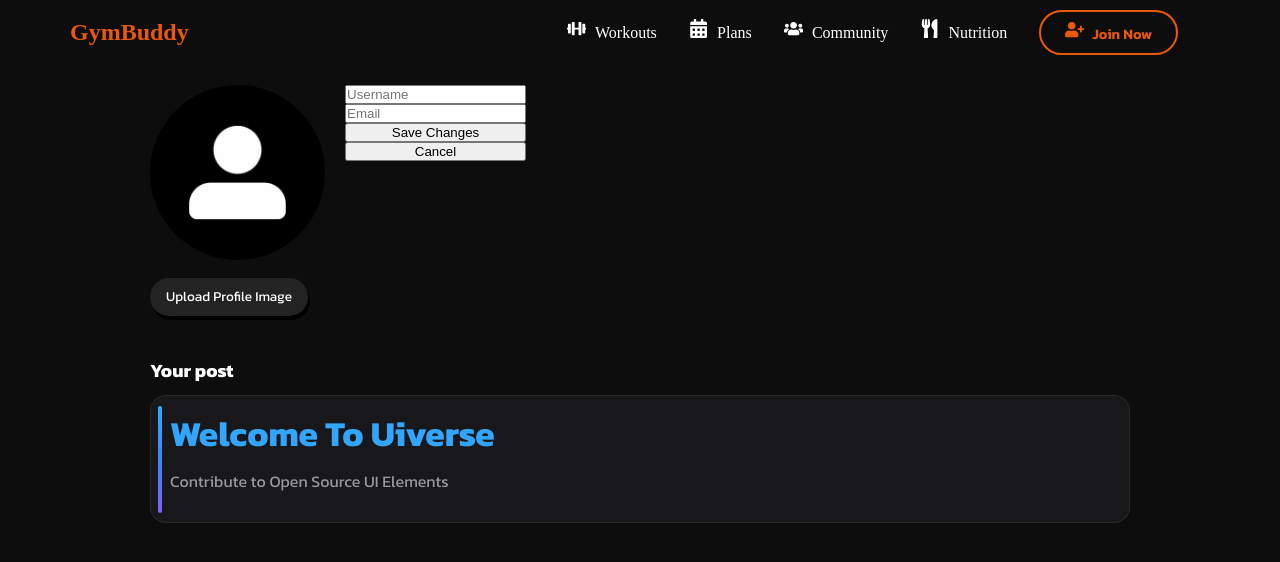
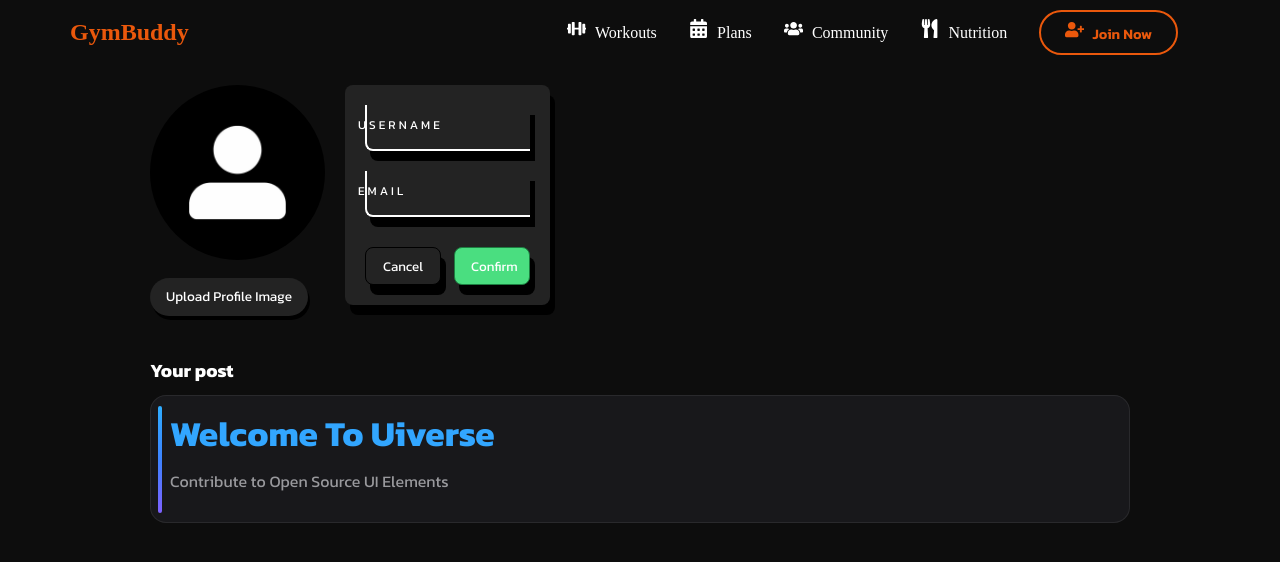
Before and after one commit to Best0129/Client-side-Project, a Next.js app: page /profile in a window 1280 px wide. Both pictures are taken after a click on the button "Edit Profile". Shown: the top 562 px of the page. Built offline with nearby package versions, Linux system fonts and the light colour scheme; a web font is replaced by a local one.

Commit message:
can get data

```diff
--- /dev/null
+++ b/app/api/getuser/route.js
@@ -0,0 +1,39 @@
+import { PrismaClient } from '@prisma/client';
+
+const prisma = new PrismaClient();
+
+export async function GET(req) {
+    const { searchParams } = new URL(req.url);
+    const email = searchParams.get('email');
+
+    if (!email) {
+        return new Response(JSON.stringify({ message: 'Email is required' }), {
+            status: 400,
+            headers: { 'Content-Type': 'application/json' },
+        });
+    }
+
+    try {
+        const user = await prisma.user.findUnique({
+            where: { email },
+        });
+
+        if (!user) {
+            return new Response(JSON.stringify({ message: 'User  not found' }), {
+                status: 404,
+                headers: { 'Content-Type': 'application/json' },
+            });
+        }
+
+        return new Response(JSON.stringify({ username: user.username }), {
+            status: 200,
+            headers: { 'Content-Type': 'application/json' },
+        });
+    } catch (error) {
+        console.error(error);
+        return new Response(JSON.stringify({ message: 'Internal Server Error' }), {
+            status: 500,
+            headers: { 'Content-Type': 'application/json' },
+        });
+    }
+}
--- a/app/api/login/route.js
+++ b/app/api/login/route.js
@@ -54,14 +54,13 @@ export async function POST(req) {
       user: {
         username: user.username,
         email: user.email,
-        // Add any other fields you want to return
       }
     }), {
       status: 200,
       headers: { 'Content-Type': 'application/json' },
     });
   } catch (error) {
-    console.error(error);
+    console.error('Error during login:', error);
     return new Response(JSON.stringify({ message: 'Internal Server Error' }), {
       status: 500,
       headers: { 'Content-Type': 'application/json' },
--- a/app/api/update/route.js
+++ b/app/api/update/route.js
@@ -21,7 +21,7 @@
         // Initialize an object to hold the data to be updated
         const updateData = {};
 
-            // Check if the new username is different from the current username
+        // Check if the new username is provided and different from the current username
         if (newUsername && newUsername !== username) {
             // Check if the new username already exists
             const usernameExists = await prisma.user.findUnique({
@@ -29,14 +29,14 @@
             });
 
             if (usernameExists) {
-                    return NextResponse.json({ error: 'New username already exists' }, { status: 400 });
+                return NextResponse.json({ error: 'Username already exists' }, { status: 400 });
             }
 
             // If valid, add to updateData
             updateData.username = newUsername;
         }
 
-            // Check if the new email is different from the current email
+        // Check if the new email is provided and different from the current email
         if (newEmail && newEmail !== email) {
             // Check if the new email already exists
             const emailExists = await prisma.user.findUnique({
--- a/app/profile/Profile.module.css
+++ b/app/profile/Profile.module.css
@@ -16,7 +16,9 @@
 .userContent {
   display: flex;
   flex-direction: column;
-    padding: 0 20px;}
+  padding: 0 20px;
+  width: 25%;
+}
 
 .userContent h1 {
   font-size: 2.5rem;
@@ -30,6 +32,10 @@
 .userContent form {
   display: flex;
   flex-direction: column;
+  background-color: rgba(35, 35, 35);
+  padding: 20px;
+  border-radius: 8px;
+  box-shadow: 5px 10px var(--black);
 }
 
 .iconProfile {
@@ -81,7 +87,6 @@
   background: #29292c;
   border-radius: 1rem;
   overflow: hidden;
-    font-family: 'Gill Sans', 'Gill Sans MT', Calibri, 'Trebuchet MS', sans-serif;
   font-size: 16px;
   --gradient: linear-gradient(to bottom, #2eadff, #3d83ff, #7e61ff);
   --color: #32a6ff
@@ -178,3 +183,131 @@
   font-size: 0.9rem;
   width: 75%;
 }
+
+.popup {
+  display: flex;
+  font-family: "Kanit", serif;
+  font-weight: 600;
+  font-style: normal;
+  transition: opacity 0.3s ease;
+  align-items: center;
+  margin-bottom: 10px;
+}
+
+.popup p {
+  color: #e50000;
+}
+
+.inputBox input {
+  font-family: "Kanit", serif;
+  font-weight: 400;
+  font-style: normal;
+  width: 100%;
+  padding: 10px;
+  outline: none;
+  border: none;
+  color: var(--white);
+  font-size: 1em;
+  background: transparent;
+  border-left: 2px solid var(--white);
+  border-bottom: 2px solid var(--white);
+  transition: 0.1s;
+  border-bottom-left-radius: 8px;
+  margin-bottom: 20px;
+  box-shadow: 5px 10px var(--black);
+}
+
+.inputBox span {
+  margin-top: 5px;
+  position: absolute;
+  left: 0;
+  transform: translateX(338px) translateY(-4px);
+  margin-left: 10px;
+  padding: 10px;
+  pointer-events: none;
+  font-size: 12px;
+  color: var(--white);
+  text-transform: uppercase;
+  transition: 0.5s;
+  letter-spacing: 3px;
+  border-radius: 8px;
+}
+
+.inputBox input:valid~span,
+.inputBox input:focus~span {
+  transform: translateX(553px) translateY(-15px);
+  font-size: 0.8em;
+  padding: 5px 10px;
+  background: var(--white);
+  letter-spacing: 0.2em;
+  color: var(--black);
+  border: 2px;
+}
+
+.inputBox input:valid,
+.inputBox input:focus {
+  border: 2px solid var(--white);
+  border-radius: 8px;
+}
+
+.confirmBtn,
+.cancelBtn {
+  font-family: "Kanit", serif;
+  font-weight: 400;
+  font-style: normal;
+  text-decoration: none;
+  background-color: rgb(74 222 128);
+  color: var(--white);
+  padding: 8px 16px;
+  width: 46%;
+  border-radius: 8px;
+  cursor: pointer;
+  border: 1px solid rgb(29, 126, 65);
+  box-shadow: 5px 10px var(--black);
+  z-index: 1;
+  position: relative;
+  transition: all 250ms;
+  overflow: hidden;
+  float: right;
+}
+
+.cancelBtn {
+  background-color: rgba(35, 35, 35);
+  border: 1px solid var(--black);
+  float: left;
+}
+
+.confirmBtn::before,
+.cancelBtn::before {
+  content: "";
+  position: absolute;
+  top: 0;
+  left: 0;
+  height: 100%;
+  width: 0;
+  border-radius: 8px;
+  background-color: rgb(29, 126, 65);
+  z-index: -1;
+  transition: all 250ms
+}
+
+.cancelBtn::before {
+  background-color: rgba(13, 13, 13);
+}
+
+.confirmBtn:hover,
+.cancelBtn:hover {
+  color: var(--white);
+}
+
+.confirmBtn:hover::before,
+.cancelBtn:hover::before {
+  width: 100%;
+}
+
+.ctaBtnContainer {
+  display: flex;
+  flex-direction: row;
+  justify-content: space-between;
+  margin-top: 10px;
+}
--- a/app/profile/page.js
+++ b/app/profile/page.js
@@ -2,7 +2,7 @@
 import { useState, useEffect } from 'react';
 import Image from 'next/image';
 import Navbar from '@/components/Navbar';
-import styles from './profile.module.css';
+import styles from './profile.module.css'
 
 export default function Profile() {
     const [username, setUsername] = useState('');
@@ -13,19 +13,19 @@ export default function Profile() {
     const [errorMessage, setErrorMessage] = useState(''); // State for error message
 
     useEffect(() => {
-        const storedUser  = localStorage.getItem('user');
-        const sessionUser  = sessionStorage.getItem('user');
+        const storedUser = localStorage.getItem('user');
+        const sessionUser = sessionStorage.getItem('user');
 
-        if (storedUser ) {
-            const user = JSON.parse(storedUser );
+        if (storedUser) {
+            const user = JSON.parse(storedUser);
             if (user && user.username) {
                 setUsername(user.username);
                 setEmail(user.email);
                 setNewUsername(user.username);
                 setNewEmail(user.email);
             }
-        } else if (sessionUser ) {
-            const user = JSON.parse(sessionUser );
+        } else if (sessionUser) {
+            const user = JSON.parse(sessionUser);
             if (user && user.username) {
                 setUsername(user.username);
                 setEmail(user.email);
@@ -43,8 +43,14 @@ export default function Profile() {
     const handleSubmit = async (e) => {
         e.preventDefault();
 
+        // Check if both newUsername and newEmail are empty
+        if (!newUsername && !newEmail) {
+            setErrorMessage('Please provide a new username or email to update.');
+            return;
+        }
+
         const response = await fetch('/api/update', {
-            method: 'PUT', // Ensure this is set to 'PUT'
+            method: 'PUT',
             headers: {
                 'Content-Type': 'application/json',
             },
@@ -57,16 +63,16 @@ export default function Profile() {
         });
 
         if (response.ok) {
-            const updatedUser  = await response.json();
-            setUsername(updatedUser .username);
-            setEmail(updatedUser .email);
+            const updatedUser = await response.json();
+            setUsername(updatedUser.username);
+            setEmail(updatedUser.email);
             setIsEditing(false);
             setErrorMessage(''); // Clear any previous error messages
 
             // Update local storage or session storage
             const userData = {
-                username: updatedUser .username,
-                email: updatedUser .email,
+                username: updatedUser.username,
+                email: updatedUser.email,
             };
 
             // Check if local storage has data
@@ -87,9 +93,7 @@ export default function Profile() {
             } catch {
                 errorData = { error: 'Failed to parse error response' }; // Fallback if parsing fails
             }
-
-            // Set the error message without logging to the console
-            setErrorMessage(errorData.error || 'An unknown error occurred'); // Set the error message
+            setErrorMessage(errorData.error || 'No changes made');
         }
     };
 
@@ -111,25 +115,38 @@ export default function Profile() {
                 </div>
 
                 <div className={styles.userContent}>
-                    {errorMessage && <p className={styles.error}>{errorMessage}</p>} {/* Display error message */}
                     {isEditing ? (
                         <form onSubmit={handleSubmit}>
+                            {errorMessage &&
+                                <div className={styles.popupOverlay}>
+                                    <div className={styles.popup}>
+                                        <p>
+                                            {errorMessage}</p>
+                                    </div>
+                                </div>}
+                            <div className={styles.inputBox}>
                                 <input
                                     type="text"
                                     value={newUsername}
                                     onChange={(e) => setNewUsername(e.target.value)}
-                                placeholder="Username"
                                     required
                                 />
+                                <span className={styles.user}>Username</span>
+                            </div>
+
+                            <div className={styles.inputBox}>
                                 <input
                                     type="email"
                                     value={newEmail}
                                     onChange={(e) => setNewEmail(e.target.value)}
-                                placeholder="Email"
                                     required
                                 />
-                            <button type="submit">Save Changes</button>
-                            <button type="button" onClick={() => { setIsEditing(false); setErrorMessage(''); }}>Cancel</button>
+                                <span className={styles.user}>Email</span>
+                            </div>
+                            <div className={styles.ctaBtnContainer}>
+                                <button onClick={() => { setIsEditing(false); setErrorMessage(''); }} className={styles.cancelBtn}>Cancel</button>
+                                <button className={styles.confirmBtn}>Confirm</button>
+                            </div>
                         </form>
                     ) : (
                         <>
--- a/components/Navbar/index.js
+++ b/components/Navbar/index.js
@@ -1,31 +1,42 @@
 "use client";
 import styles from './Navbar.module.css';
 import Link from 'next/link';
-import { FaDumbbell, FaCalendarAlt, FaUsers, FaUtensils, FaUser, FaUserPlus } from 'react-icons/fa'; // Import icons
+import { FaDumbbell, FaCalendarAlt, FaUsers, FaUtensils, FaUser , FaUserPlus } from 'react-icons/fa';
 import { useRouter } from 'next/navigation';
 import { useState, useEffect } from 'react';
 
 export default function Navbar() {
   const router = useRouter();
-  const [username, setUsername] = useState('');
-  const [showPopup, setShowPopup] = useState(false); // State for success popup
-  const [showConfirm, setShowConfirm] = useState(false); // State for confirmation popup
+  const [username, setUsername] = useState(() => {
+    // Initialize username from local storage
+    const storedUser  = localStorage.getItem('user');
+    if (storedUser ) {
+      const user = JSON.parse(storedUser );
+      return user.username || ''; // Return username if it exists
+    }
+    return ''; // Default to empty string if no user found
+  });
+  const [showPopup, setShowPopup] = useState(false);
+  const [showConfirm, setShowConfirm] = useState(false);
 
   useEffect(() => {
-    const storedUser = localStorage.getItem('user');
-    const sessionUser = sessionStorage.getItem('user');
+    const fetchUsername = async () => {
+      const storedUser  = localStorage.getItem('user');
+      if (storedUser ) {
+        const user = JSON.parse(storedUser );
+        if (user && user.email) {
+          const response = await fetch(`/api/getuser?email=${encodeURIComponent(user.email)}`);
+          if (response.ok) {
+            const data = await response.json();
+            setUsername(data.username); // Update username from database
+          } else {
+            console.error('Failed to fetch username:', await response.text());
+          }
+        }
+      }
+    };
 
-    if (storedUser) {
-      const user = JSON.parse(storedUser); // Parse the JSON string
-      if (user && user.username) {
-        setUsername(user.username); // Access the username property
-      }
-    } else if (sessionUser) {
-      const user = JSON.parse(sessionUser); // Parse the JSON string
-      if (user && user.username) {
-        setUsername(user.username); // Access the username property
-      }
-    }
+    fetchUsername();
   }, []);
 
   const handleClick = () => {
@@ -42,38 +53,34 @@ export default function Navbar() {
       headers: {
         'Content-Type': 'application/json',
       },
-    });
+    })
+    window.location.reload();
 
     const data = await response.json();
     if (response.ok) {
-      console.log(data.message); // "Logged out successfully"
-
-      // Clear user data from localStorage and sessionStorage
+      console.log(data.message);
       localStorage.removeItem('user');
       sessionStorage.removeItem('user');
-      // Show the success popup
       setShowPopup(true);
-
-      // Reload the page after a short delay
       setTimeout(() => {
-        router.push('/')
-      }, 1000); // Adjust the delay as needed (1000 ms = 1 second)
+        router.push('/');
+      }, 1000);
     } else {
-      console.error(data.message); // Handle error
+      console.error(data.message);
     }
   };
 
   const confirmLogout = () => {
-    setShowConfirm(true); // Show confirmation popup
+    setShowConfirm(true);
   };
 
   const handleConfirmLogout = () => {
-    setShowConfirm(false); // Close confirmation popup
-    handleLogout(); // Proceed with logout
+    setShowConfirm(false);
+    handleLogout();
   };
 
   const handleCancelLogout = () => {
-    setShowConfirm(false); // Close confirmation popup
+    setShowConfirm(false);
   };
 
   return (
@@ -84,22 +91,22 @@ export default function Navbar() {
       <ul className={styles.navItems}>
         <li>
           <Link href="/workouts">
-            <FaDumbbell className={styles.navIcon} /> Workouts {/* Icon for Workouts */}
+            <FaDumbbell className={styles.navIcon} /> Workouts
           </Link>
         </li>
         <li>
           <Link href="">
-            <FaCalendarAlt className={styles.navIcon} /> Plans {/* Icon for Plans */}
+            <FaCalendarAlt className={styles.navIcon} /> Plans
           </Link>
         </li>
         <li>
           <Link href="/community">
-            <FaUsers className={styles.navIcon} /> Community {/* Icon for Community */}
+            <FaUsers className={styles.navIcon} /> Community
           </Link>
         </li>
         <li>
           <Link href="">
-            <FaUtensils className={styles.navIcon} /> Nutrition {/* Icon for Nutrition */}
+            <FaUtensils className={styles.navIcon} /> Nutrition
           </Link>
         </li>
         <li>
@@ -121,7 +128,7 @@ export default function Navbar() {
               <div className={styles.sign}><svg viewBox="0 0 512 512"><path d="M377.9 105.9L500.7 228.7c7.2 7.2 11.3 17.1 11.3 27.3s-4.1 20.1-11.3 27.3L377.9 406.1c-6.4 6.4-15 9.9-24 9.9c-18.7 0-33.9-15.2-33.9-33.9l0-62.1-128 0c-17.7 0-32-14.3-32-32l0-64c0-17.7 14.3-32 32-32l128 0 0-62.1c0-18.7 15.2-33.9 33.9-33.9c9 0 17.6 3.6 24 9.9zM160 96L96 96c-17.7 0-32 14.3-32 32l0 256c0 17.7 14.3 32 32 32l64 0c17.7 0 32 14.3 32 32s-14.3 32-32 32l-64 0c-53 0-96-43-96-96L0 128C0 75 43 32 96 32l64 0c17.7 0 32 14.3 32 32s-14.3 32-32 32z"></path></svg></div>
               <div className={styles.text}>Logout</div>
             </button>
-          ) : null} {/* Show nothing if no username */}
+          ) : null}
         </li>
       </ul>
 
@@ -130,12 +137,12 @@ export default function Navbar() {
           <div className={styles.confirmPopup}>
             <div className={styles.flex_shrink}>
               <svg aria-hidden="true" fill="currentColor" viewBox="0 0 20 20" xmlns="http://www.w3.org/2000/svg" className={styles.alert_svg}>
-              <path clipRule="evenodd" d="M8.257 3.099c.765-1.36 2.722-1.36 3.486 0l5.58 9.92c.75 1.334-.213 2.98-1.742 2.98H4.42c-1.53 0-2.493-1.646-1.743-2.98l5.58-9.92zM11 13a1 1 0 11-2 0 1 1 0 012 0zm-1-8a1 1 0 00-1 1v3a1 1 0 002 0V6a1 1 0 00-1-1z" fillRule="evenodd"></path>
+                <path clipRule="evenodd" d="M8.257 3.099c.765-1.36 2.722-1.36 3.486 0l5.58 9.92c.75 1.334-.213 2.98-1.742 2.98H4.42c-1.53 0-2.493-1.646-1.743-2.98l5.58-9.92zM11 13a1 1 0 11-2 0 1 1 0 012 0zm-1-8a1 1 0 00-1 1v3a1 1 0 002 0V6a1 1 0 00-1-1z" fillRule="evenodd"></path>
               </svg>
             </div>
             <h1>Logout account</h1>
             <p>Are you sure you want to logout?</p>
-            <button onClick={handleCancelLogout} className={styles.cancelBtn}>Cancle</button>
+            <button onClick={handleCancelLogout} className={styles.cancelBtn}>Cancel</button>
             <button onClick={handleConfirmLogout} className={styles.confirmBtn}>Confirm</button>
           </div>
         </div>
@@ -146,13 +153,12 @@ export default function Navbar() {
           <div className={styles.popup}>
             <p>
               <svg className={styles.succes_svg} xmlns="http://www.w3.org/2000/svg" viewBox="0 0 20 20" fill="currentColor" aria-hidden="true">
-                <path fillRule="evenodd" d="M10 18a8 8 0 100-16 8 8 0 000 16zm3.707-9.293a1 1 0 00-1.414-1.414L9 10.586 7.707 9.293a1 1 0 00-1.414 1.414l2 2a1 1 0 001.414 0l4-4z" clipRule="evenodd"></path>
+                <path fillRule="evenodd" d="M10 18a8 8 0 100-16 8 8 0 000 16zm3.707-9.293 a1 1 0 00-1.414-1.414L9 10.586 7.707 9.293a1 1 0 00-1.414 1.414l2 2a1 1 0 001.414 0l4-4z" clipRule="evenodd"></path>
               </svg>
               Logout successful!</p>
           </div>
         </div>
       )}
-
     </nav>
   );
 }
```
Also changed, not shown: app/authen/login/login.module.css (+3 -4 lines), app/authen/login/page.js (+18 -16 lines). Lines whose indentation alone changed are shown as unchanged.
